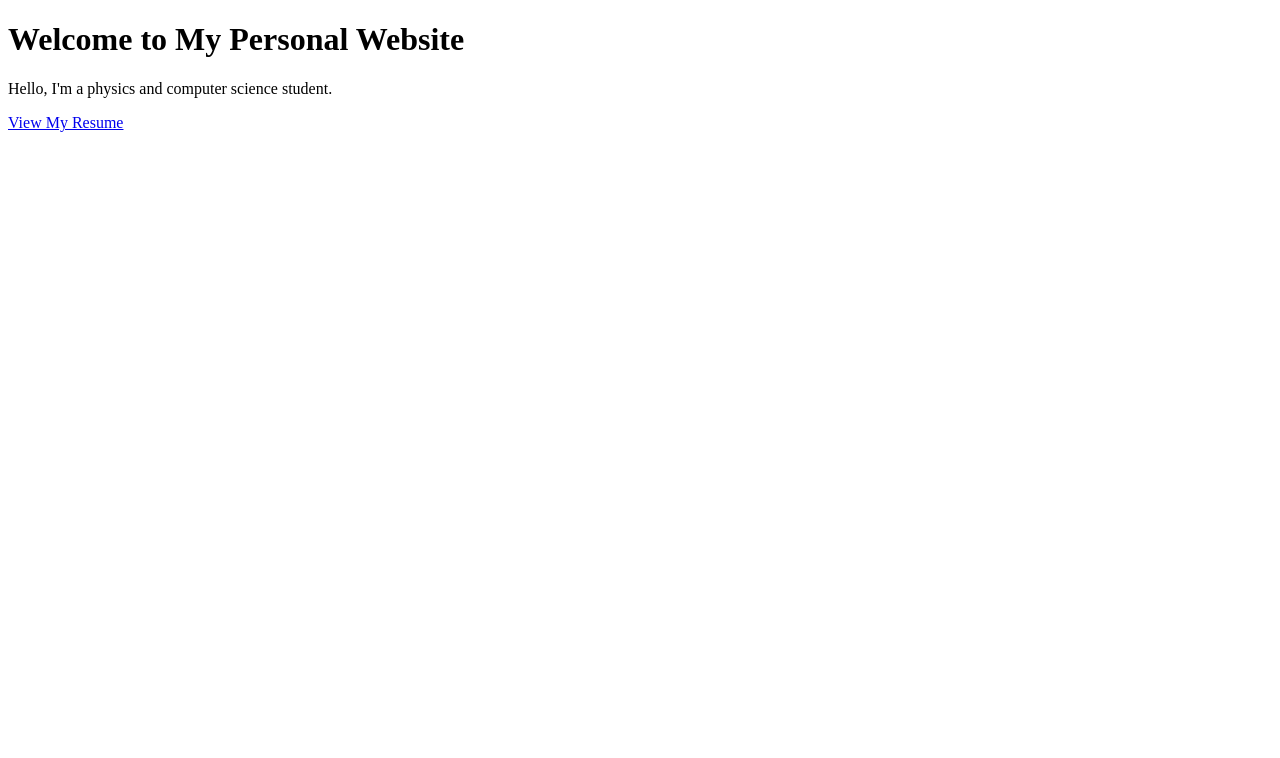
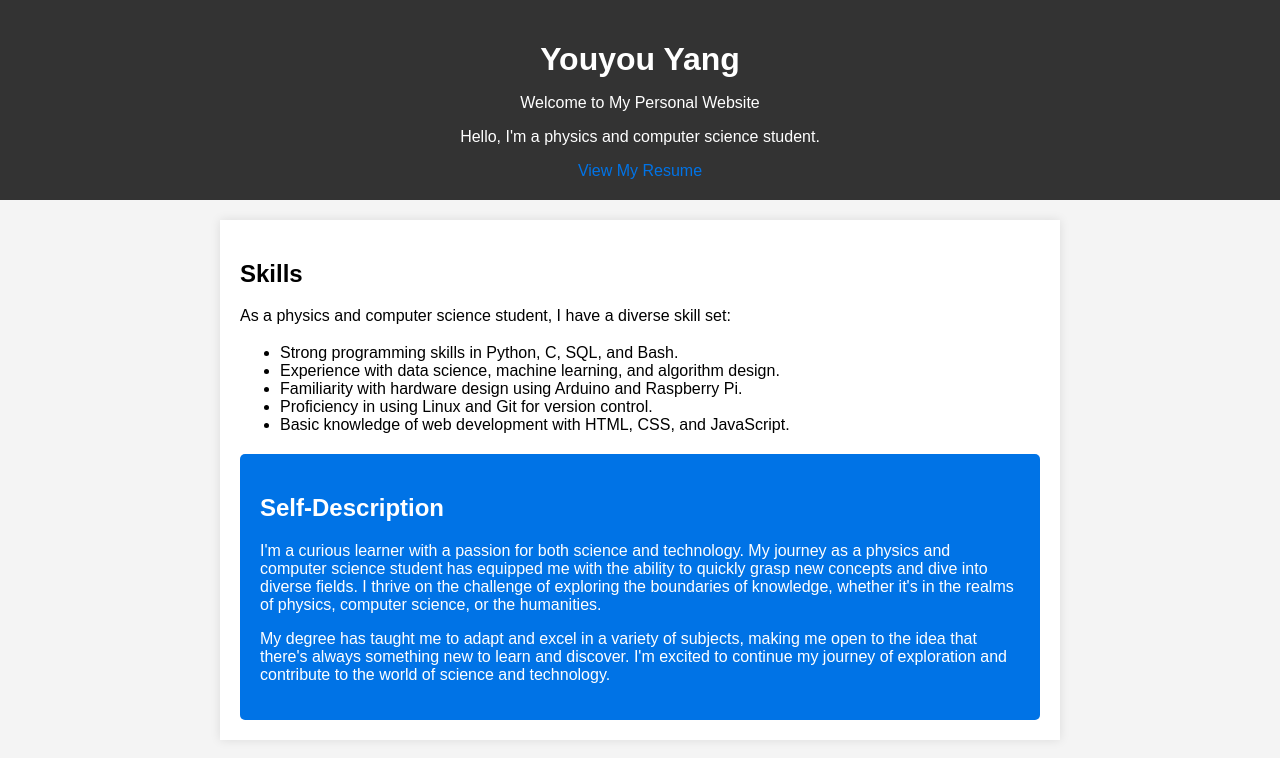
Before and after one commit to wppqywq/youyou_yang.github.io, a plain HTML site: page mywebsite.html in a window 1280 px wide. Drawn offline with Linux system fonts and the light colour scheme.

Commit message:
Update mywebsite.html

```diff
--- a/mywebsite.html
+++ b/mywebsite.html
@@ -1,13 +1,92 @@
 <!DOCTYPE html>
 <html>
 <head>
+    <meta charset="UTF-8">
     <title>Youyou Yang</title>
+    <style>
+        body {
+            font-family: Arial, sans-serif;
+            margin: 0;
+            padding: 0;
+            background-color: #f4f4f4;
+        }
+
+        header {
+            background-color: #333;
+            color: #fff;
+            text-align: center;
+            padding: 20px;
+        }
+
+        h1 {
+            margin-bottom: 10px;
+        }
+
+        .container {
+            max-width: 800px;
+            margin: 20px auto;
+            padding: 20px;
+            background-color: #fff;
+            box-shadow: 0 0 10px rgba(0, 0, 0, 0.1);
+        }
+
+        .section {
+            margin-bottom: 20px;
+        }
+
+        .section h2 {
+            font-size: 24px;
+            margin-bottom: 10px;
+        }
+
+        .section p {
+            font-size: 16px;
+            line-height: 1.5;
+        }
+
+        a {
+            color: #0073e6;
+            text-decoration: none;
+        }
+
+        a:hover {
+            text-decoration: underline;
+        }
+
+        .self-description {
+            background-color: #0073e6;
+            color: #fff;
+            padding: 20px;
+            border-radius: 5px;
+        }
+    </style>
 </head>
 <body>
-    <h1>Welcome to My Personal Website</h1>
-    <p>Hello, I'm a physics and computer science student.</p>
+    <header>
+        <h1>Youyou Yang</h1>
+        <p>Welcome to My Personal Website</p>
+        <p>Hello, I'm a physics and computer science student.</p>
+        <a href="resume.html">View My Resume</a>
+    </header>
 
-    <!-- Link to your resume -->
-    <a href="resume.html">View My Resume</a>
+    <div class="container">
+        <div class="section">
+            <h2>Skills</h2>
+            <p>As a physics and computer science student, I have a diverse skill set:</p>
+            <ul>
+                <li>Strong programming skills in Python, C, SQL, and Bash.</li>
+                <li>Experience with data science, machine learning, and algorithm design.</li>
+                <li>Familiarity with hardware design using Arduino and Raspberry Pi.</li>
+                <li>Proficiency in using Linux and Git for version control.</li>
+                <li>Basic knowledge of web development with HTML, CSS, and JavaScript.</li>
+            </ul>
+        </div>
+
+        <div class="self-description">
+            <h2>Self-Description</h2>
+            <p>I'm a curious learner with a passion for both science and technology. My journey as a physics and computer science student has equipped me with the ability to quickly grasp new concepts and dive into diverse fields. I thrive on the challenge of exploring the boundaries of knowledge, whether it's in the realms of physics, computer science, or the humanities.</p>
+            <p>My degree has taught me to adapt and excel in a variety of subjects, making me open to the idea that there's always something new to learn and discover. I'm excited to continue my journey of exploration and contribute to the world of science and technology.</p>
+        </div>
+    </div>
 </body>
 </html>
```
